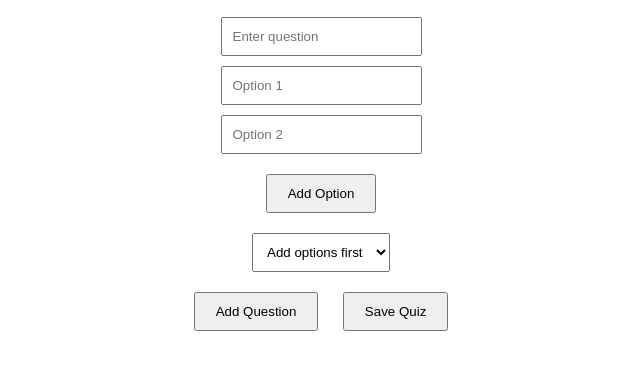
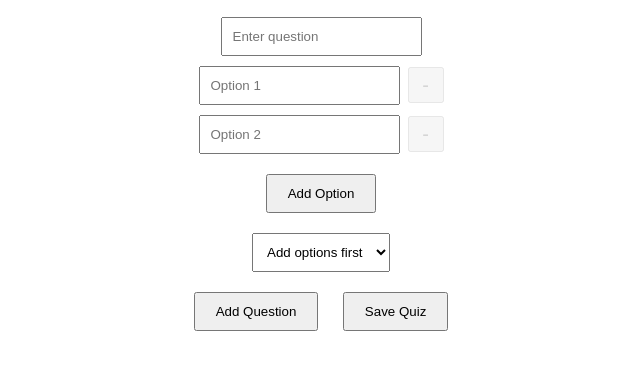
Before and after one commit to Saatvika04/quizzybee, a plain HTML site: page createQuiz.html in a window 1280 px wide. Shown: the part 81-450 px from the top of the page, without its empty margins (319-959 px from the left). Drawn offline with Linux system fonts and the light colour scheme.

Commit message:
added remove option button

```diff
--- a/createQuiz.html
+++ b/createQuiz.html
@@ -34,6 +34,9 @@ const maxOptions = 10;
 function createOptionInput(value = "") {
   optionCount++;
 
+  const optionRow = document.createElement("div");
+  optionRow.className = "option-row";
+
   const input = document.createElement("input");
   input.type = "text";
   input.placeholder = `Option ${optionCount}`;
@@ -41,7 +44,18 @@ function createOptionInput(value = "") {
   input.className = "quiz-option-input";
   input.addEventListener("input", updateAnswerOptions);
 
-  document.getElementById("optionsContainer").appendChild(input);
+  const removeButton = document.createElement("button");
+  removeButton.type = "button";
+  removeButton.className = "remove-option-button";
+  removeButton.innerText = "-";
+  removeButton.addEventListener("click", () => {
+    removeOptionInput(optionRow);
+  });
+
+  optionRow.appendChild(input);
+  optionRow.appendChild(removeButton);
+  document.getElementById("optionsContainer").appendChild(optionRow);
+  updateRemoveButtons();
 }
 
 function addOptionInput() {
@@ -54,6 +68,28 @@ function addOptionInput() {
 
   createOptionInput();
   updateAnswerOptions();
+}
+
+function removeOptionInput(optionRow) {
+  const optionsContainer = document.getElementById("optionsContainer");
+
+  if (optionsContainer.children.length <= 2) {
+    alert("A question must have at least 2 options.");
+    return;
+  }
+
+  optionRow.remove();
+  updateRemoveButtons();
+  updateAnswerOptions();
+}
+
+function updateRemoveButtons() {
+  const removeButtons = document.querySelectorAll(".remove-option-button");
+  const shouldDisable = removeButtons.length <= 2;
+
+  removeButtons.forEach(button => {
+    button.disabled = shouldDisable;
+  });
 }
 
 function updateAnswerOptions() {
--- a/css/style.css
+++ b/css/style.css
@@ -16,6 +16,32 @@ select {
   padding: 10px;
 }
 
+.option-row {
+  display: flex;
+  justify-content: center;
+  align-items: center;
+  gap: 8px;
+  margin: 10px auto;
+}
+
+.option-row input {
+  margin: 0;
+}
+
+.remove-option-button {
+  width: 36px;
+  height: 36px;
+  padding: 0;
+  margin: 0;
+  font-size: 20px;
+  line-height: 1;
+}
+
+.remove-option-button:disabled {
+  opacity: 0.5;
+  cursor: not-allowed;
+}
+
 button {
   padding: 10px 20px;
   margin: 10px;
```
